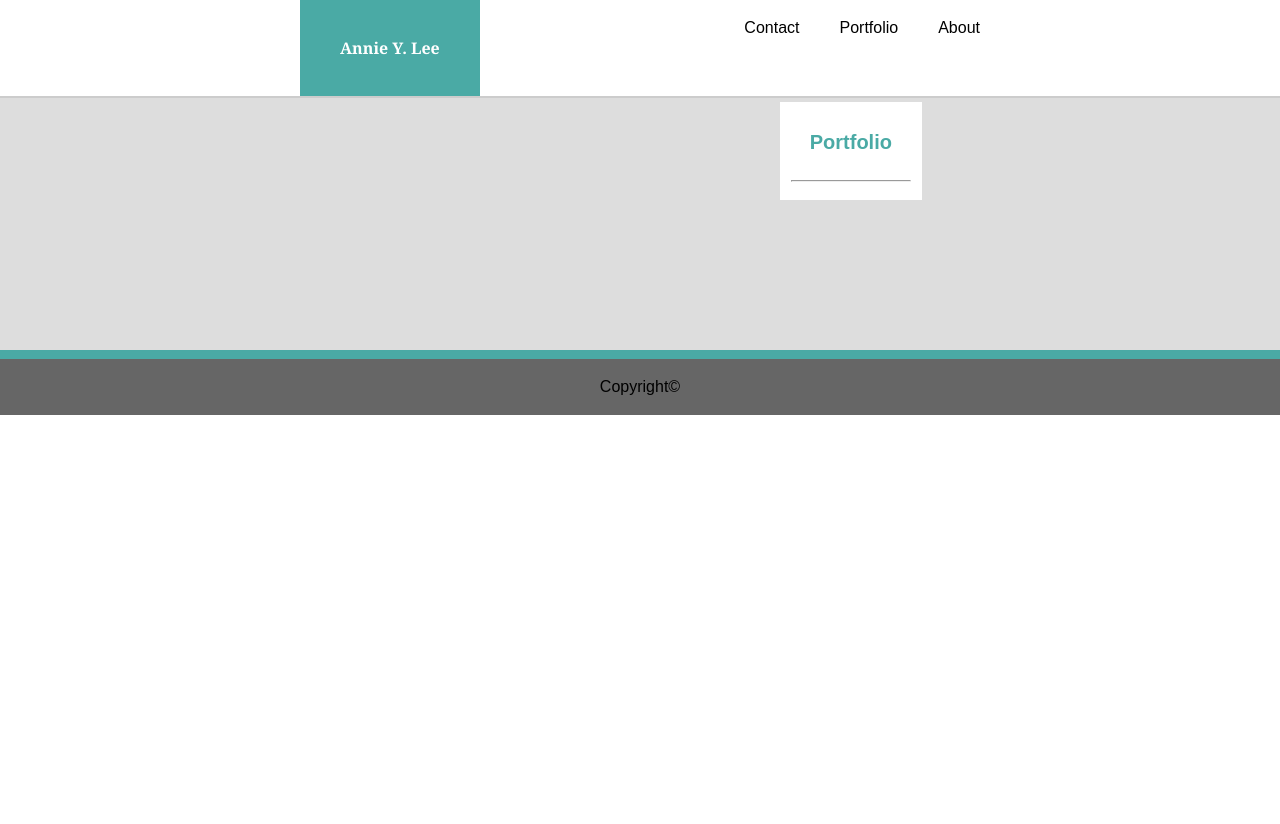
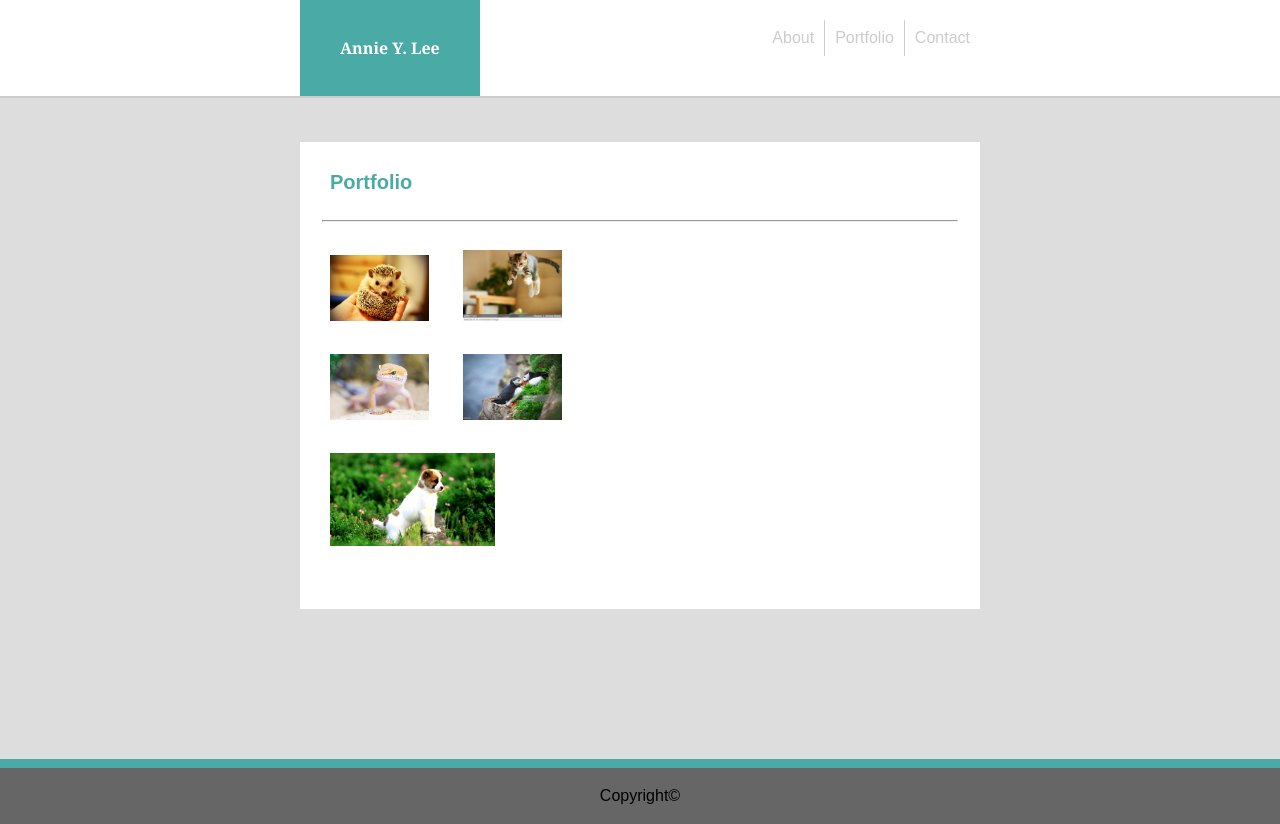
Before and after one commit to ayflee/Bootcamp_Homework, a plain HTML site: page Homework_1/Basic-Portfolio/portfolio.html in a window 1280 px wide. Before the commit the page ends 800 px from the top, so only its background shows below. Drawn offline with nearby package versions, Linux system fonts and the light colour scheme.

Commit message:
more edits

```diff
--- a/Homework_1/Basic-Portfolio/assets/css/style.css
+++ b/Homework_1/Basic-Portfolio/assets/css/style.css
@@ -1,102 +1,184 @@
 body {
-    background:#ffffff;
-    font-family:Arial, Helvetica, sans-serif;
+	background: #ffffff;
+	font-family: Arial, Helvetica, sans-serif;
 }
 
 header {
-    margin-left:300px;
-    float:left;
-    color:white;
-    background:#4aaaa5;
-    padding:40px;
-    font-weight:bold;
-    font-family: Georgia, 'Times New Roman', Times, serif;
-    }
+	margin-left: 300px;
+	float: left;
+	color: white;
+	background: #4aaaa5;
+	padding: 40px;
+	font-weight: bold;
+	font-family: Georgia, 'Times New Roman', Times, serif;
+}
 
-nav{
-    padding:20px;
-    float:right;
-    text-align:center;
-    position:relative;
-    right:280px;
+.nav {
+	padding: 20px;
+	float: right;
+	text-align: center;
+	color: #cccccc;
+	position: relative;
+	right: 280px;
+}
+
+#About {
+	float: left;
+	padding: 10px;
+	border-right-style: solid;
+	border-right-width: 1px;
+	border-right-color: #cccccc;
+}
+
+#Portfolio {
+	float: left;
+	padding: 10px;
+	border-right-style: solid;
+	border-right-width: 1px;
+	border-right-color: #cccccc;
+}
+
+#Contact {
+	float: left;
+	padding: 10px;
 }
 
 .background {
-    background: #dddddd;
-    position:relative;
-    top:96px;
-    border-top-style:solid;
-    border-top-width:2px;
-    border-top-color:#ccc;
+	background: #dddddd;
+	position: relative;
+	top: 96px;
+	border-top-style: solid;
+	border-top-width: 2px;
+	border-top-color: #ccc;
 }
 
 .content {
-    background: #ffffff;
-    display:inline-block;
-    padding:10px;0px;10px;20px;
-    margin-top:0px;
-    margin-left:300px;
-    margin-right:300px;
-    margin-bottom:100px;
-    position:relative;
-    top:-50px;
+	background: #ffffff;
+	display: inline-block;
+	padding: 10px;
+	0px;
+	10px;
+	20px;
+	margin-top: 0px;
+	margin-left: 300px;
+	margin-right: 300px;
+	margin-bottom: 100px;
+	position: relative;
+	top: -50px;
+	/* width:960px; */
 }
 
 h1 {
-    clear:both;
-    font-size:20px;
-    font-weight:bolder;
-    color:#4aaaa5;
-    padding:20px;
+	clear: both;
+	font-size: 20px;
+	font-weight: bolder;
+	color: #4aaaa5;
+	padding: 20px;
 }
 
-#profilepic{
-    float:left;
-    padding:20px;
+#profilepic {
+	float: left;
+	padding: 20px;
 }
 
-p{
-    padding:20px;
-    text-align:justify;
-    line-height:1.5;
+p {
+	padding: 20px;
+	text-align: justify;
+	line-height: 1.5;
 }
 
+
+/* Contact CSS */
+
 .form {
-    color:#666666;
-    line-height:2;
-    position:relative;
-    top:0px;
-    padding:20px;
+	color: #666666;
+	line-height: 2;
+	position: relative;
+	top: 0px;
+	padding: 20px;
 }
 
 #name {
-    width:700px;
-    height:30px;
+	width: 700px;
+	height: 30px;
 }
 
 #email {
-    width:700px;
-    height:30px;
+	width: 700px;
+	height: 30px;
 }
 
 #message {
-    height:250px;
-    width:700px;
+	height: 250px;
+	width: 700px;
 }
 
 #submit {
-    color:#ffffff;
-    font-family:Arial, Helvetica, sans-serif;
-    background:#4aaaa5;
-    height:30px;
-    width:80px;
+	color: #ffffff;
+	font-family: Arial, Helvetica, sans-serif;
+	background: #4aaaa5;
+	height: 30px;
+	width: 80px;
 }
 
-footer{
-    text-align:center;
-    background: #666666;
-    padding:20px;
-    border-top-color:#4aaaa5;
-    border-top-width:105px;
-    border-top-style:solid;
+
+/* Contact CSS */
+
+
+/* Portfolio CSS */
+
+.images {
+	float: left;
+	height: 50%;
+	Width: 50%;
+	padding: 20px;
 }
+
+#image1 {
+	/* float:left; */
+	height: 35%;
+	width: 30%;
+	padding-bottom: 30px;
+	padding-right: 30px;
+}
+
+#image2 {
+	/* float:left; */
+	height: 35%;
+	width: 30%;
+	padding-bottom: 30px;
+	padding-right: 30px;
+}
+
+#image3 {
+	/* float:left; */
+	height: 35%;
+	width: 30%;
+	padding-bottom: 30px;
+	padding-right: 30px;
+}
+
+#image4 {
+	/* float:right; */
+	height: 35%;
+	width: 30%;
+	padding-bottom: 30px;
+}
+
+#image5 {
+	height: 35%;
+	width: 50%;
+	padding-bottom: 30px;
+}
+
+
+/* Portfolio CSS */
+
+footer {
+	text-align: center;
+	background: #666666;
+	padding: 20px;
+	border-top-color: #4aaaa5;
+	border-top-width: 105px;
+	border-top-style: solid;
+}
--- a/Homework_1/Basic-Portfolio/portfolio.html
+++ b/Homework_1/Basic-Portfolio/portfolio.html
@@ -9,10 +9,8 @@
       <link rel="stylesheet" type="text/css" media="screen" href="assets/css/style.css" />
       <!-- <script src="main.js"></script> -->
    </head>
-
    <body>
       <header>Annie Y. Lee</header>
-
       <div class=nav>
          <nav id=About>About</nav>
          <nav id=Portfolio>Portfolio</nav>
@@ -21,20 +19,19 @@
             <a href="">Portfolio</a>
             <a href="">Contact</a> -->
       </div>
-
       <div class=background>
-
          <div class=content>
-
             <h1>Portfolio</h1>
             <hr size=2 width=96%>
-
-
+            <div class="images">
+               <img src="assets/images/image1.jpg" id="image1">
+               <img src="assets/images/image2.jpg" id="image2">
+               <img src="assets/images/image3.jpg" id="image3">
+               <img src="assets/images/image4.jpg" id="image4">
+               <img src="assets/images/image5.jpg" id="image5">
             </div>
-
          </div>
-
+      </div>
       <footer>Copyright&copy;</footer>
-
    </body>
 </html>
```
Also changed, not shown: Homework_1/Basic-Portfolio/contact.html (+0 -11 lines), Homework_1/Basic-Portfolio/index.html (+5 -13 lines), Homework_1/Basic-Portfolio/assets/images/image1.jpg (added), Homework_1/Basic-Portfolio/assets/images/image2.jpg (added), Homework_1/Basic-Portfolio/assets/images/image3.jpg (added), Homework_1/Basic-Portfolio/assets/images/image4.jpg (added), Homework_1/Basic-Portfolio/assets/images/image5.jpg (added). Lines whose indentation alone changed are shown as unchanged.
